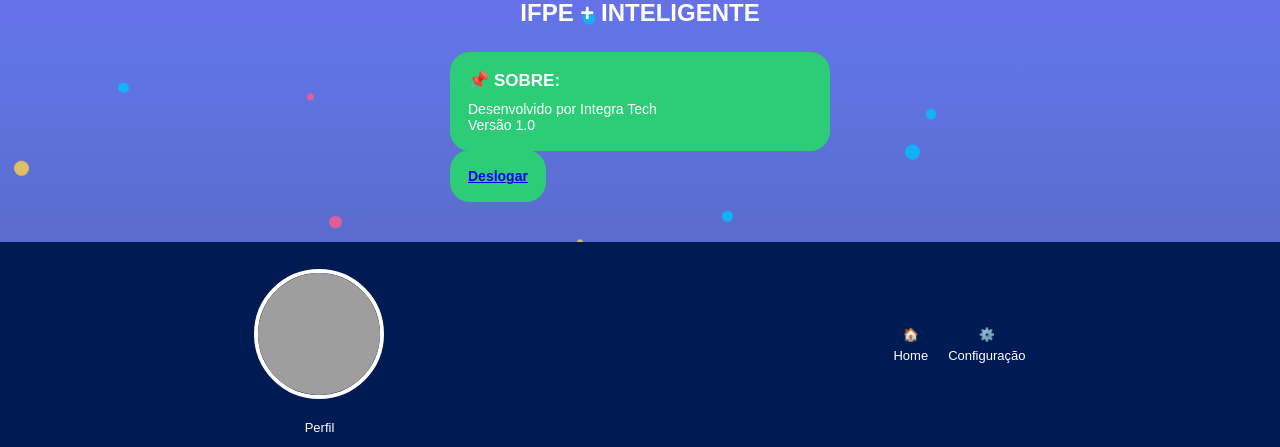
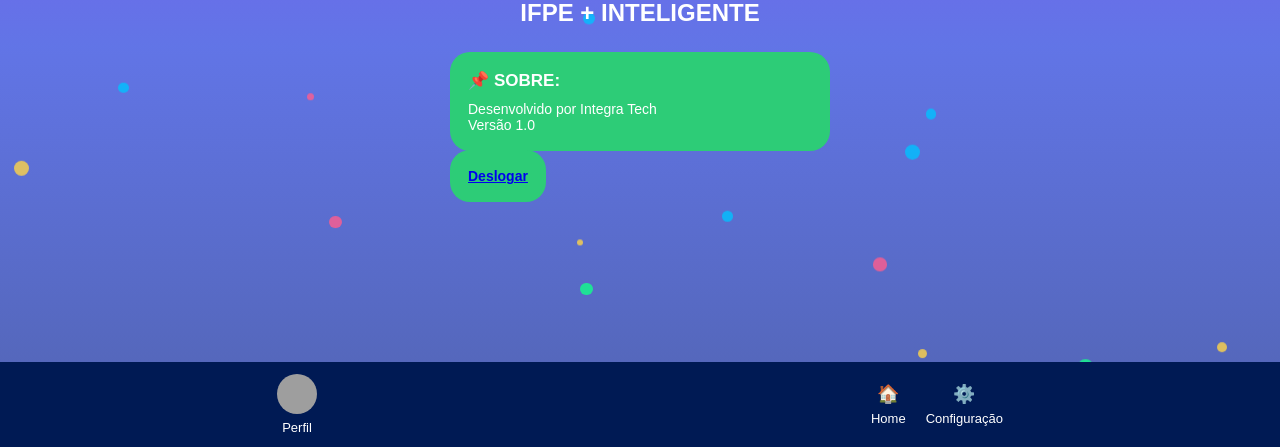
Before and after one commit to ghrc-dev/IFPE-Inteligente-3.1, a Flask app: template templates/configuracoes.html in a window 1280 px wide. Shown: the part 353-800 px from the top of the page. Run offline with Flask 3, Linux system fonts and the light colour scheme; the template is opened without the code that fills it, so the values that code supplies are empty; parts of the project's set-up code (start-up, migrations or seed data) failed here and were passed over; grey boxes are pictures that could not be loaded.

Commit message:
Update configuracoes.html

```diff
--- a/templates/configuracoes.html
+++ b/templates/configuracoes.html
@@ -11,13 +11,28 @@
 <link rel="apple-touch-icon" href="{{ url_for('static', filename='apple-touch-icon.png') }}">
 
 <style>
-  .foto-perfil{
-  width:130px;
-  height:130px;
-  border-radius:50%;
-  border:4px solid white;
-  margin:15px auto;
-  object-fit:cover;
+ .nav-item {
+  display: flex;
+  align-items: center;
+  gap: 6px;
+  text-decoration: none;
+  color: #333;
+  font-weight: 500;
+}
+
+.nav-item:hover {
+  color: #007bff;
+}
+
+.foto-perfil {
+  width: 40px;
+  height: 40px;
+  border-radius: 50%;
+  object-fit: cover;
+}
+
+.icon {
+  font-size: 18px;
 }
 *{
   margin:0;
```
